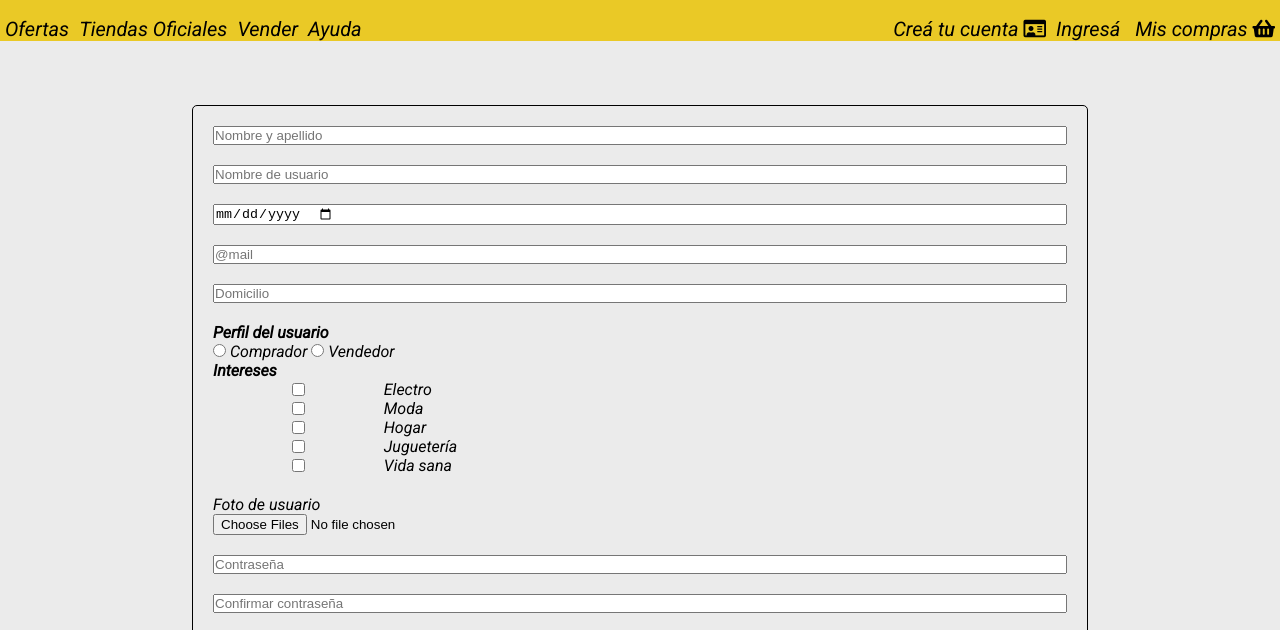
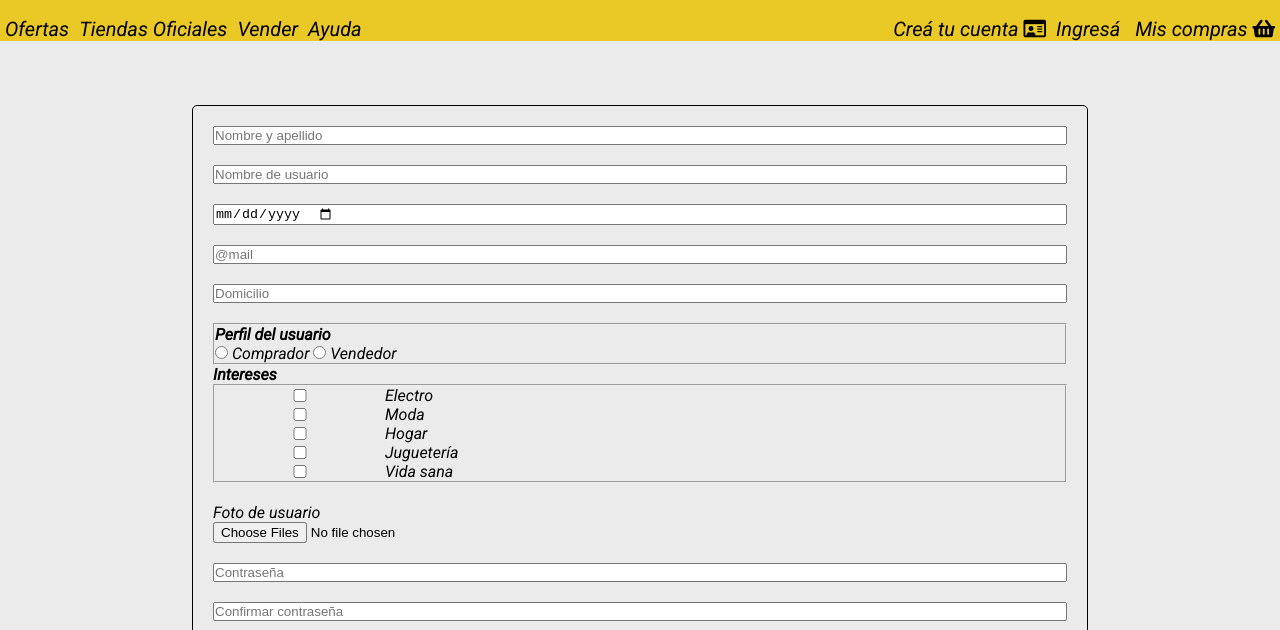
Before and after one commit to GatoQuilis/Mercado-Liebre, a website: page views/register.html in a window 1280 px wide. Shown: the part 155-785 px from the top of the page. Drawn offline with Linux system fonts and the light colour scheme; files that its build step writes are made by us from their sources; files whose address does not match are found by name.

Commit message:
agregue un fieldset para agrupar los botones

```diff
--- a/views/register.html
+++ b/views/register.html
@@ -61,6 +61,7 @@
           <input type="text" name="domicilio" placeholder="Domicilio" required>
         </div>
         <div class="perfil">
+          <fieldset>
           <h3 class="title-profile">Perfil del usuario</h3>
             <input type="radio" name="perfil" value="Comprador"> Comprador
             <!-- <label for="Comprador"></label> -->
@@ -68,10 +69,11 @@
 
             <input type="radio" name="perfil" value="Vendedor"> Vendedor
             <!-- <label for="Vendedor"></label> -->
-
+          </fieldset>
         </div>
         <div class="control-form">
           <h3 class="title-profile">Intereses</h3>
+          <fieldset>
 
           <div class="check-list">
             <input type="checkbox" name="interes" value="electro">Electro
@@ -97,7 +99,7 @@
             <input type="checkbox" name="interes" value="vidasana">Vida sana
             <!-- <label></label>   -->
           </div>
-
+        </fieldset>
         </div>
         <div class="control-form">
           <label>Foto de usuario</label>
```
Also changed, not shown: 1 other file.
